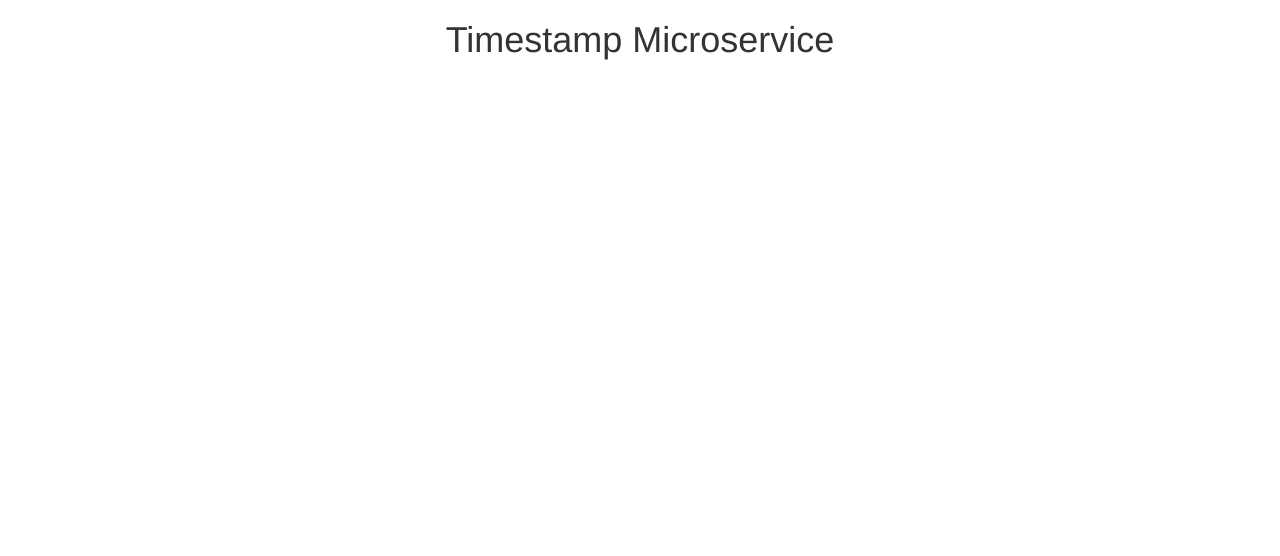
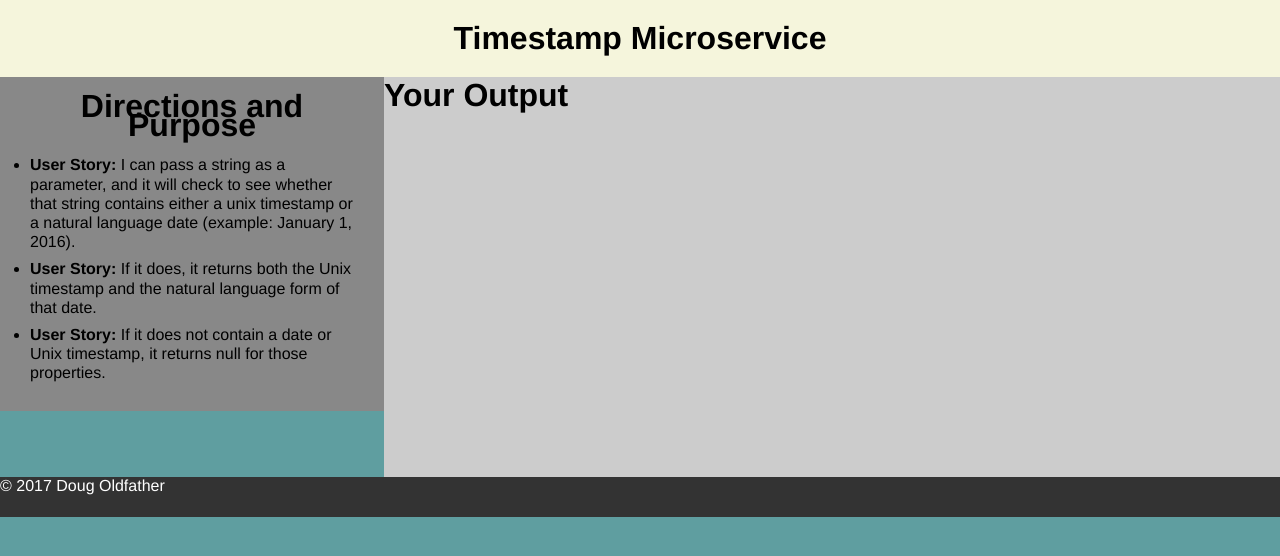
Before and after one commit to doldman07/timestamp_microservices, a website: page views/index.html in a window 1280 px wide. Drawn offline with nearby package versions, Linux system fonts and the light colour scheme.

Commit message:
New updates

```diff
--- a/public/style.css
+++ b/public/style.css
@@ -1,14 +1,62 @@
-/* styles */
-/* called by your view template */
-
-/* You might want to try something fancier: */
-/* less: http://lesscss.org/ */
 
 * {
   box-sizing: border-box;
+  margin: 0;
+  padding: 0;
 }
 
 body {
   font-family: helvetica, arial, sans-serif;
-  margin: 25px;
 }
+
+#full-page {
+  background-color: cadetblue;
+  min-height: 100vh;
+  height: auto;
+}
+
+header {
+  background-color: beige;
+  height: auto;
+  text-align: center;
+  padding: 20px;
+}
+header h1 {
+/*   margin: 20px 0; */
+}
+
+#directions {
+  height: 100%;
+  width: 30%;
+  padding: 20px;
+  background-color: #888;
+  line-height: 1.2em;
+  float: left;
+}
+
+#directions h1 {
+  text-align: center;
+  margin-bottom: 20px;
+}
+
+#directions ul {
+  padding: 0 10px 0 10px;
+}
+
+#directions ul li {
+  padding-bottom: 8px;
+}
+
+#output {
+  height: 400px;
+  width: 70%;
+  background-color: #ccc;
+  float: left;
+}
+
+footer {
+  clear: both;
+  height: 40px;
+  background-color: #333;
+  color: #fff;
+}
--- a/views/index.html
+++ b/views/index.html
@@ -17,15 +17,37 @@
     <meta http-equiv="X-UA-Compatible" content="IE=edge">
     <meta name="viewport" content="width=device-width, initial-scale=1">
     <link rel="stylesheet" href="/style.css">
-    <link rel="stylesheet" href="https://maxcdn.bootstrapcdn.com/bootstrap/3.3.7/css/bootstrap.min.css"/>
+<!--     <link rel="stylesheet" href="https://maxcdn.bootstrapcdn.com/bootstrap/3.3.7/css/bootstrap.min.css"/> -->
   </head>
   <body>
 
-    <div class="row text-center">
-      <h1>
-        Timestamp Microservice
-      </h1>
+    <div class="container-fluid" id="full-page">
+      <header class="row text-center">
+      <h1>Timestamp Microservice</h1>
+    </header>
+      <div id="directions">
+        <h1>Directions and Purpose</h1>
+        <ul>
+          <li>
+            <strong>User Story:</strong> I can pass a string as a parameter, and it will check to see whether that string contains either a unix timestamp or a natural language date (example: January 1, 2016).
+          </li>
+          <li>
+            <strong>User Story:</strong> If it does, it returns both the Unix timestamp and the natural language form of that date.
+          </li>
+          <li>
+            <strong>User Story:</strong>  If it does not contain a date or Unix timestamp, it returns null for those properties.
+          </li>
+        </ul>
+      </div>
+      <div id="output">
+        <h1>Your Output</h1>
+      </div>
+      <footer>&copy; 2017 Doug Oldfather</footer>
     </div>
+
+
+
+
 
     <!-- Your web-app is https, so your scripts need to be too -->
     <script src="https://code.jquery.com/jquery-2.2.1.min.js"
```
Also changed, not shown: server.js (+12 -12 lines).
